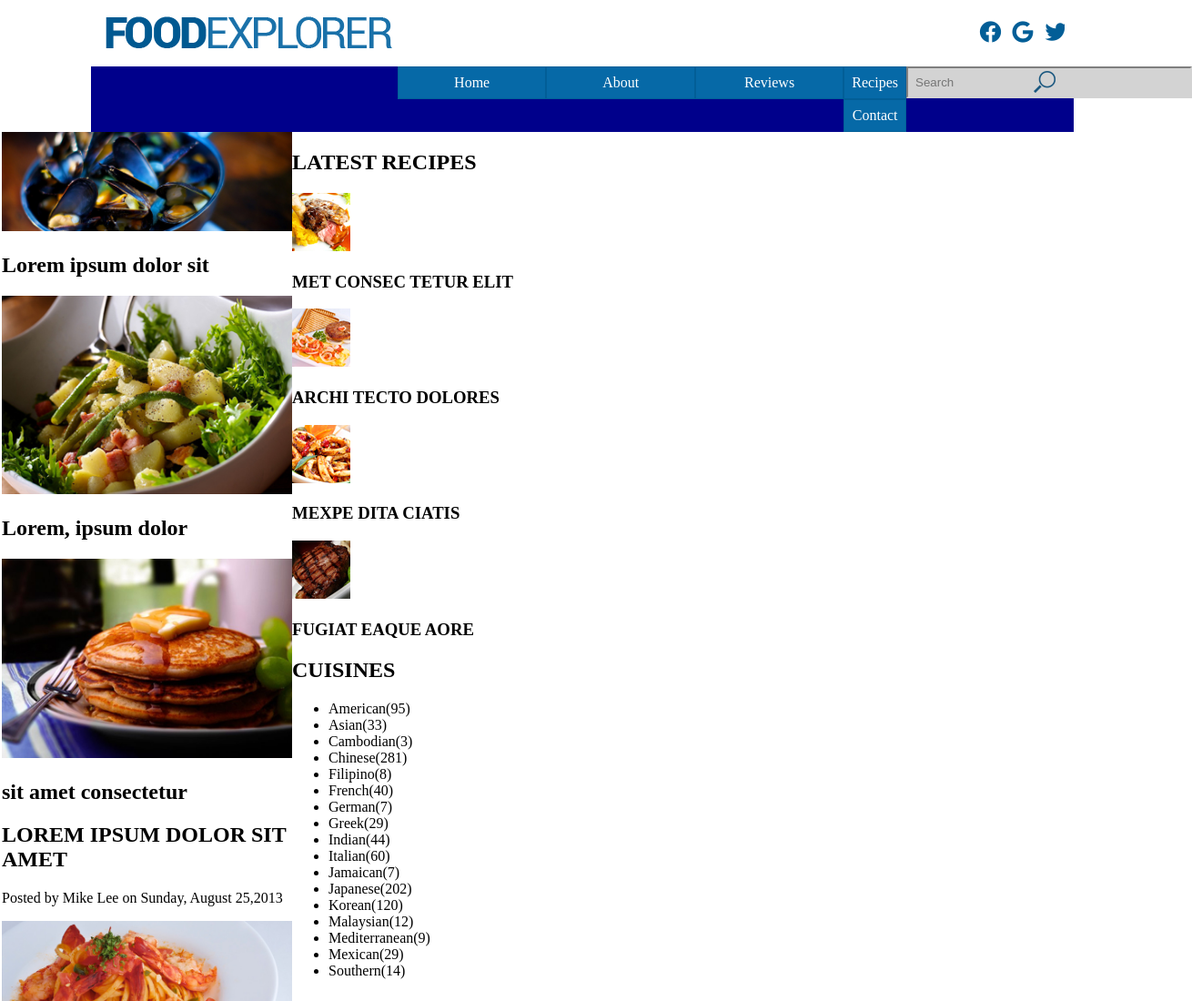
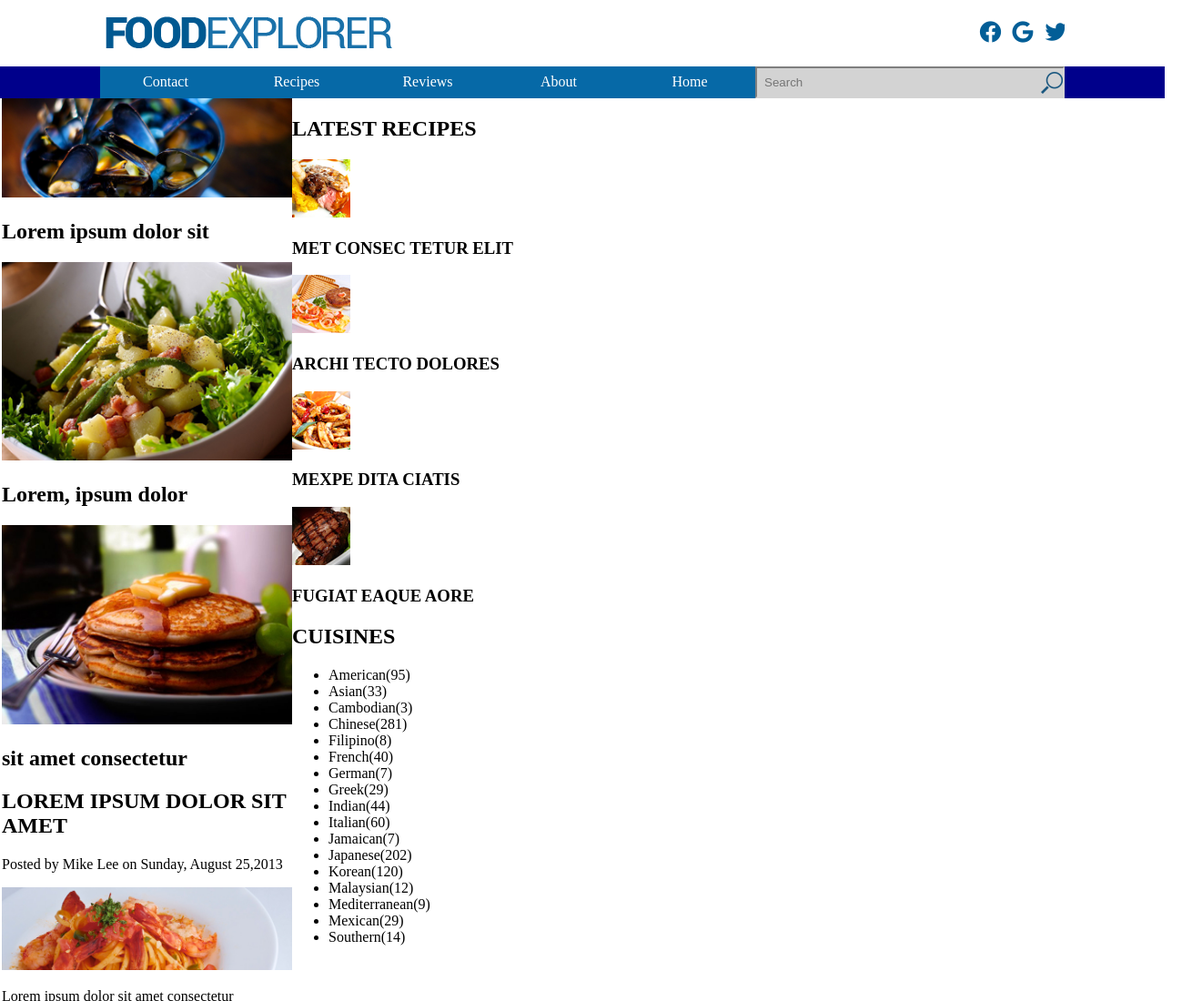
Before and after one commit to TaylorHillier/WD2-Assignment-5, a website: page P01-CodingChallenge/dev/index.html in a window 1280 px wide. Shown: the top 1100 px of the page at 91% size, 1310 px wide, since content can reach past the window. Drawn offline with nearby package versions, Linux system fonts and the light colour scheme; files that its build step writes are made by us from their sources.

Commit message:
starting finishing touches finished desktop verison

```diff
--- a/P01-CodingChallenge/dev/index.html
+++ b/P01-CodingChallenge/dev/index.html
@@ -50,10 +50,9 @@
 		<!--navigation links here -->
 		<section id="openBurgerMenu">
 			<!--search box-->
-			<ul class="nav-links">
+			<ul class="nav-links headerextended">
 				<div class="search-box" id="search-box">
 					<input type="textbox" id="search-text" name="search-text" placeholder="Search" />
-					<a href="#" id="searchicon"><img src="images/search.png" alt="search icon button" /></a>
 				</div>
 				<li><a href="#">Home</a></li>
 				<li><a href="#">About</a></li>
--- a/P01-CodingChallenge/dev/scss/_nav.scss
+++ b/P01-CodingChallenge/dev/scss/_nav.scss
@@ -12,15 +12,25 @@ body {
     margin: 2px;
 }
 
+input[type='textbox'] {
+    background-image: url('../images/search.png');
+    background-repeat: no-repeat;
+    background-position: right;
+}
+
 .hidden {
     display: none !important;
 }
 
+.headerextended {
+    box-shadow: 0 0 0 100vmax darkblue;
+    clip-path: inset(0 -100vmax);
+}
+
 .navbar {
     position: relative;
+    margin: auto;
     max-width: 67.5rem;
-    margin: auto;
-    position: relative;
 
     #displayed-nav-bar {
         padding: 0 0.5rem;
@@ -65,21 +75,6 @@ body {
             display: block !important;
         }
 
-        @media(min-width:50em) {
-            display: grid !important;
-            grid-template-columns: 70vw 1fr 10px;
-
-            .search-box {
-                grid-column: 2/3;
-            }
-
-            .nav-links {
-                grid-column: 1/2;
-            }
-
-            background-color: darkblue;
-        }
-
         .nav-links {
             margin: 0;
             z-index: 600;
@@ -92,19 +87,20 @@ body {
                 background-color: darkblue;
 
                 li {
-                    &:first-child {
-                        grid-column: 2/3;
+
+                    &:nth-child(2) {
+                        grid-column: 3/4;
                     }
 
-                    &:nth-child(2) {
+                    &:nth-child(3) {
                         grid-column: 4/5;
                     }
 
-                    &:nth-child(3) {
+                    &:nth-child(4) {
                         grid-column: 5/6;
                     }
 
-                    &:nth-child(4) {
+                    &:nth-child(5) {
                         grid-column: 6/7;
                     }
 
@@ -115,7 +111,9 @@ body {
             }
 
             @media(min-width:50em) {
-                grid-template-columns: 10px 1fr 1fr 1fr 1fr 1fr;
+                display: flex;
+                flex-direction: row-reverse;
+                justify-content: space-around;
             }
 
             li {
@@ -125,6 +123,15 @@ body {
 
                 @media(min-width:31.25em) {
                     margin: 0;
+                }
+
+                @media(min-width: 50em) {
+                    border: none;
+                    width: 100%;
+
+                    &:last-child {
+                        margin-left: 10px;
+                    }
                 }
 
 
@@ -291,11 +298,9 @@ body {
 
             }
 
-            @media(min-width:50em) {
-                position: absolute;
-                top: 0;
-                right: 0;
-                width: 212px;
+            @media(min-width: 50em) {
+                position: static;
+                margin-right: 10px;
             }
 
             #search-text {
@@ -310,26 +315,11 @@ body {
                     width: 25vw;
                 }
 
-                @media(min-width:43.75em) {
-                    width: 23vw;
-
+                @media(min-width:50em) {
+                    border-radius: 0;
+                    max-width: 30vw;
                 }
 
-                @media(min-width:50em) {
-                    border-radius: 0;
-                }
-
-            }
-
-            #searchicon {
-                z-index: 1000;
-                position: absolute;
-                right: 8px;
-                top: 5px;
-
-                @media(min-width:50em) {
-                    right: 10px;
-                }
             }
 
         }
```
